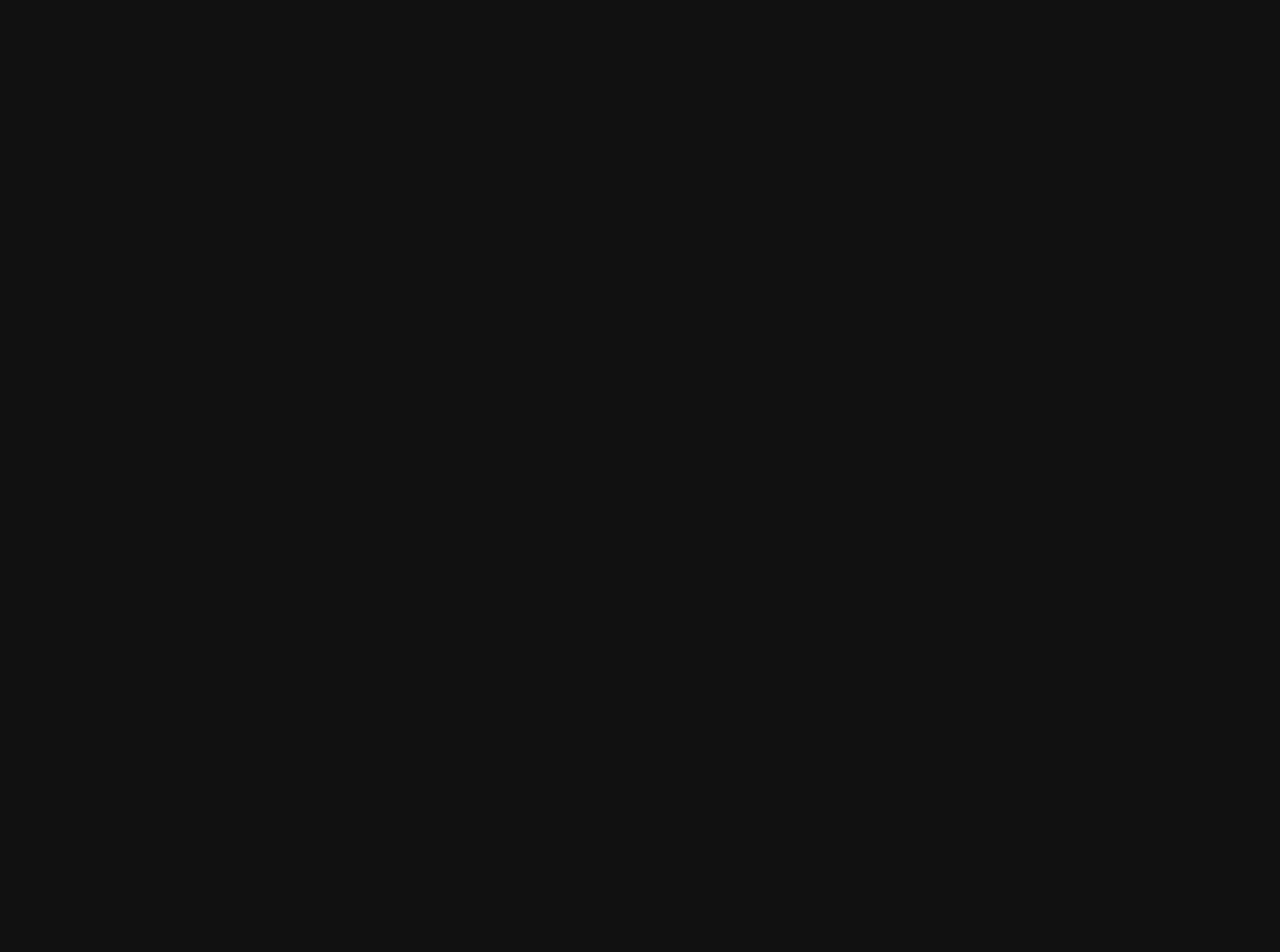
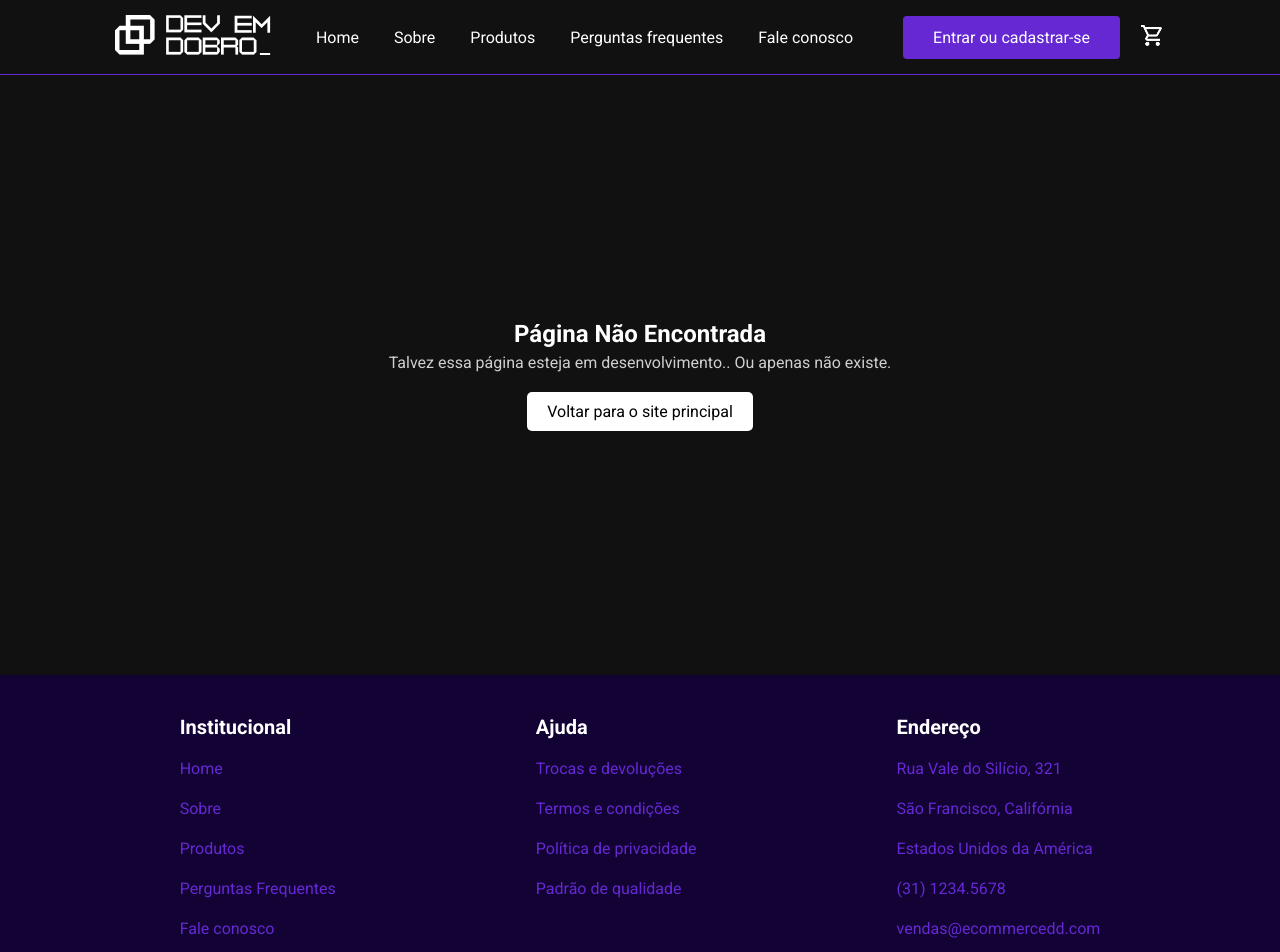
Before and after one commit to Seila-dev/e-commerce-project, a React (Vite) app: page /notfound in a window 1280 px wide. Before the commit this address had no page. Shown: the top 952 px of the page. Before the commit the page ends 800 px from the top, so only its background shows below. Built offline with nearby package versions, Linux system fonts and the light colour scheme.

Commit message:
feat: adicionado rota notfound para rotas que não existem

```diff
--- a/src/components/footer/index.tsx
+++ b/src/components/footer/index.tsx
@@ -12,16 +12,16 @@ export const Footer = () => {
                         <Link to="/">
                             <li>Home</li>
                         </Link>
-                        <Link to="/">
+                        <Link to="/notfound">
                             <li>Sobre</li>
                         </Link>
                         <Link to="/">
                             <li>Produtos</li>
                         </Link>
-                        <Link to="/">
+                        <Link to="/notfound">
                             <li>Perguntas Frequentes</li>
                         </Link>
-                        <Link to="/">
+                        <Link to="/notfound">
                             <li>Fale conosco</li>
                         </Link>
                     </ul>
@@ -29,16 +29,16 @@ export const Footer = () => {
                 <div className="divs second">
                     <h2>Ajuda</h2>
                     <ul>
-                        <Link to="/">
+                        <Link to="/notfound">
                             <li>Trocas e devoluções</li>
                         </Link>
-                        <Link to="/">
+                        <Link to="/notfound">
                             <li>Termos e condições</li>
                         </Link>
-                        <Link to="/">
+                        <Link to="/notfound">
                             <li>Política de privacidade</li>
                         </Link>
-                        <Link to="/">
+                        <Link to="/notfound">
                             <li>Padrão de qualidade</li>
                         </Link>
                     </ul>
@@ -46,19 +46,19 @@ export const Footer = () => {
                 <div className="divs">
                     <h2>Endereço</h2>
                     <ul>
-                        <Link to="/">
+                        <Link to="/notfound">
                             <li>Rua Vale do Silício, 321</li>
                         </Link>
-                        <Link to="/">
+                        <Link to="/notfound">
                             <li>São Francisco, Califórnia</li>
                         </Link>
-                        <Link to="/">
+                        <Link to="/notfound">
                             <li>Estados Unidos da América</li>
                         </Link>
-                        <Link to="/">
+                        <Link to="/notfound">
                             <li>(31) 1234.5678</li>
                         </Link>
-                        <Link to="/">
+                        <Link to="/notfound">
                             <li>vendas@ecommercedd.com</li>
                         </Link>
                     </ul>
--- a/src/components/header/index.tsx
+++ b/src/components/header/index.tsx
@@ -46,16 +46,16 @@ export const Header = () => {
                         <Link to="/">
                             <li>Home</li>
                         </Link>
-                        <Link to="/">
+                        <Link to="/notfound">
                             <li>Sobre</li>
                         </Link>
                         <Link to="/">
                             <li>Produtos</li>
                         </Link>
-                        <Link to="/">
+                        <Link to="/notfound">
                             <li>Perguntas frequentes</li>
                         </Link>
-                        <Link to="/">
+                        <Link to="/notfound">
                             <li>Fale conosco</li>
                         </Link>
                     </Ul>
--- /dev/null
+++ b/src/components/notFoundPage/index.tsx
@@ -0,0 +1,41 @@
+import { Link } from "react-router-dom"
+import styled from "styled-components"
+
+export const NotFoundPage = () => {
+
+    return (
+
+        <NotFoundSection>
+            <h1>Página Não Encontrada</h1>
+            <p>Talvez essa página esteja em desenvolvimento.. Ou apenas não existe.</p>
+            <Link to="/" className="link">Voltar para o site principal</Link>
+        </NotFoundSection>
+    )
+}
+
+const NotFoundSection = styled.section`
+    display: flex;
+    justify-content: center;
+    flex-direction: column;
+    align-items: center;
+    min-height: 70vh;
+    height: 100%;
+    margin: 20px;
+
+    p{
+        margin: 5px 0 20px 0;
+        opacity: 0.8;
+        text-align: center;
+    }
+
+    .link{
+        background: white;
+        color: black;
+        padding: 10px 20px;
+        border-radius: 5px;
+        transition: 0.1s ease-in;
+    }
+    .link:hover{
+        background: #ccc;
+    }
+`
--- a/src/routes/routes.tsx
+++ b/src/routes/routes.tsx
@@ -4,6 +4,7 @@ import { Home } from '../components/Home';
 import { CartPage } from '../components/CartPage';
 import { Login } from '../components/login';
 import { DetailedProduct } from '../components/detailedproduct';
+import { NotFoundPage } from '../components/notFoundPage';
 
 export function AppRoutes() {
     return (
@@ -13,6 +14,7 @@ export function AppRoutes() {
                 <Route path='/cart' element={<CartPage />}/>
                 <Route path='/login' element={<Login />}/>
                 <Route path='/product/:id' element={<DetailedProduct />}/>
+                <Route path='/notfound' element={<NotFoundPage />}/>
             </Route>
         </Routes>
     )
```
